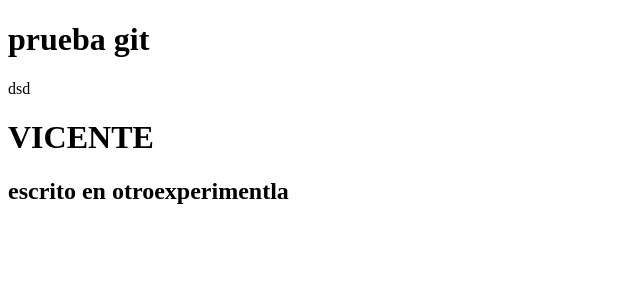
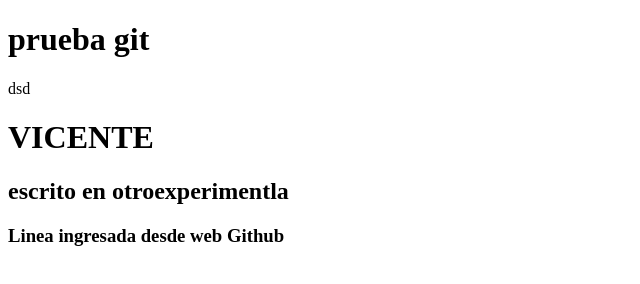
Before and after one commit to PatoEche/inicial, a plain HTML site: page index.html in a window 1280 px wide. Shown: the whole page, without its empty margins (0-640 px from the left). Drawn offline with Linux system fonts and the light colour scheme.

Commit message:
Update index.html

```diff
--- a/index.html
+++ b/index.html
@@ -10,5 +10,6 @@
     <p>dsd</p>
     <h1>VICENTE</h1>
     <h2>escrito en otroexperimentla</h2>
+    <h3>Linea ingresada desde web Github</h3>
 </body>
 </html>
```
